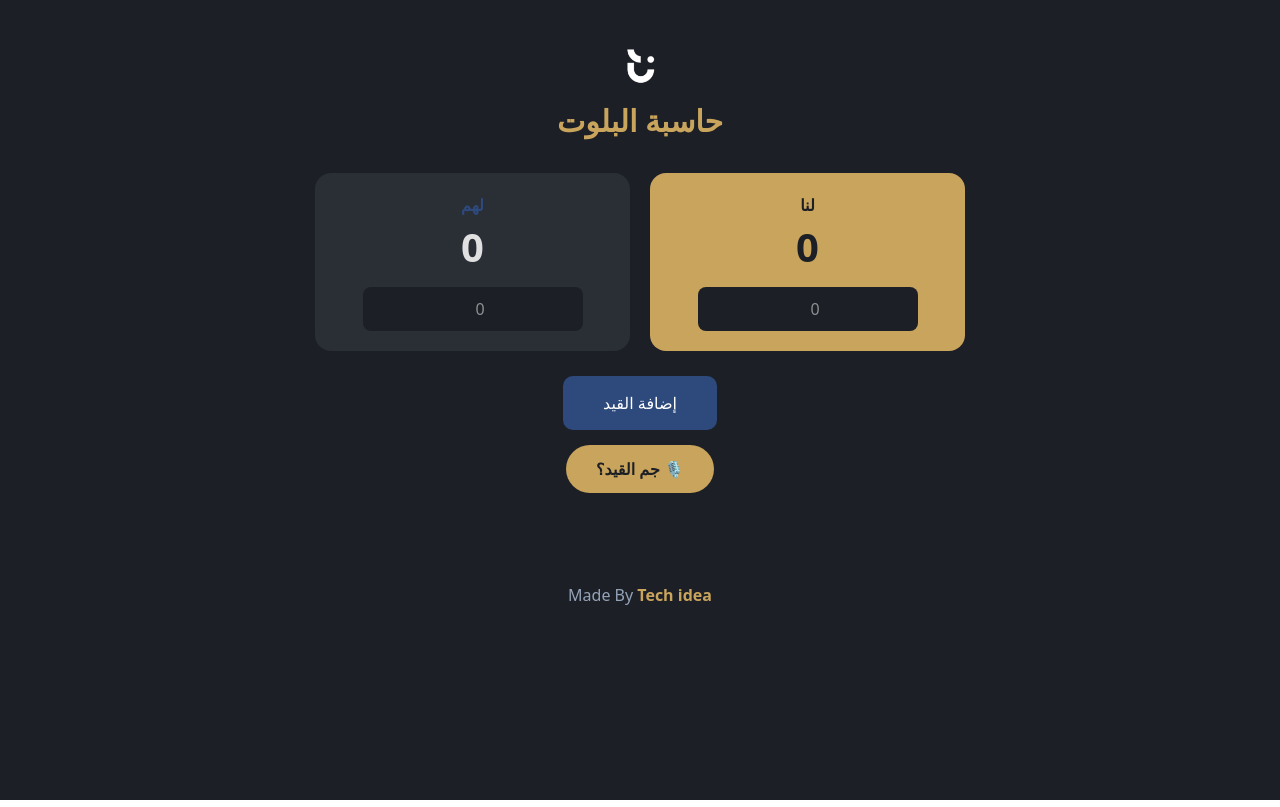
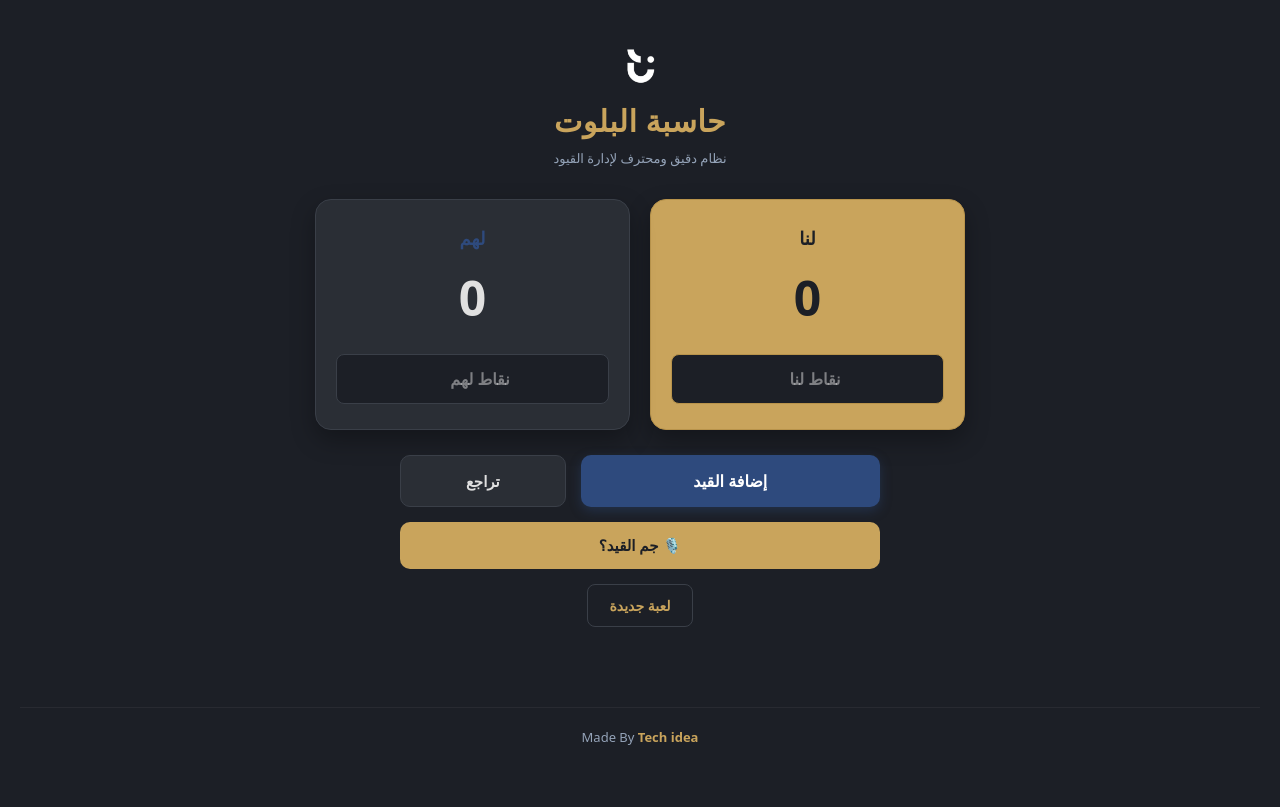
Before and after one commit to N7eS/baloot-calculator, a Next.js app: page / in a window 1280 px wide. Built offline with nearby package versions, Linux system fonts and the light colour scheme.

Commit message:
update: restore original design, add sound alerts for errors, winning announcements and record logs

```diff
--- a/app/page.tsx
+++ b/app/page.tsx
@@ -10,94 +10,239 @@ interface Round {
 export default function BalootCalculator() {
   const [usScore, setUsScore] = useState<number>(0);
   const [themScore, setThemScore] = useState<number>(0);
+
   const [usInput, setUsInput] = useState<string>('');
   const [themInput, setThemInput] = useState<string>('');
+
   const [rounds, setRounds] = useState<Round[]>([]);
+  const [errText, setErrText] = useState<string>('');
+  const [winnerMessage, setWinnerMessage] = useState<string>('');
 
   useEffect(() => {
-    const savedUs = localStorage.getItem('baloot_usScore');
-    const savedThem = localStorage.getItem('baloot_themScore');
+    const savedUsScore = localStorage.getItem('baloot_usScore');
+    const savedThemScore = localStorage.getItem('baloot_themScore');
     const savedRounds = localStorage.getItem('baloot_rounds');
-    if (savedUs) setUsScore(parseInt(savedUs));
-    if (savedThem) setThemScore(parseInt(savedThem));
+    const savedWinner = localStorage.getItem('baloot_winner');
+
+    if (savedUsScore) setUsScore(parseInt(savedUsScore));
+    if (savedThemScore) setThemScore(parseInt(savedThemScore));
     if (savedRounds) setRounds(JSON.parse(savedRounds));
+    if (savedWinner) setWinnerMessage(savedWinner);
   }, []);
 
-  // دالة النطق عند الطلب فقط (جم القيد؟)
-  const speakResult = () => {
+  const saveToStorage = (newUs: number, newThem: number, newRounds: Round[], winner: string) => {
+    localStorage.setItem('baloot_usScore', newUs.toString());
+    localStorage.setItem('baloot_themScore', newThem.toString());
+    localStorage.setItem('baloot_rounds', JSON.stringify(newRounds));
+    localStorage.setItem('baloot_winner', winner);
+  };
+
+  const speak = (text: string) => {
     if ('speechSynthesis' in window) {
       window.speechSynthesis.cancel();
-      const text = `النتيجة حالياً، لنا ${usScore} ولهم ${themScore}`;
       const utterance = new SpeechSynthesisUtterance(text);
       utterance.lang = 'ar-SA';
       window.speechSynthesis.speak(utterance);
     }
   };
 
+  const showErr = (msg: string) => {
+    setErrText(msg);
+    speak(msg);
+    setTimeout(() => setErrText(''), 5000);
+  };
+
   const handleSubmit = () => {
-    const usVal = parseInt(usInput) || 0;
-    const themVal = parseInt(themInput) || 0;
+    setErrText('');
+
+    const usVal = usInput.trim() === '' ? 0 : parseInt(usInput);
+    const themVal = themInput.trim() === '' ? 0 : parseInt(themInput);
+
+    if (isNaN(usVal) || isNaN(themVal)) {
+      showErr('الرجاء إدخال أرقام صحيحة');
+      return;
+    }
+
     if (usVal === 0 && themVal === 0) return;
 
-    const newUs = usScore + usVal;
-    const newThem = themScore + themVal;
-    const newRounds = [{us: usVal, them: themVal}, ...rounds];
+    const total = usVal + themVal;
 
-    setUsScore(newUs);
-    setThemScore(newThem);
-    setRounds(newRounds);
+    const validBalootTotals = [
+      16, 26, 36, 46, 52, 62, 66, 72, 76, 82, 86, 92, 96, 102, 106,
+      112, 116, 122, 126, 136, 142, 152, 162, 172, 212, 252, 262, 302, 352, 452, 552
+    ];
 
-    localStorage.setItem('baloot_usScore', newUs.toString());
-    localStorage.setItem('baloot_themScore', newThem.toString());
-    localStorage.setItem('baloot_rounds', JSON.stringify(newRounds));
+    if (!validBalootTotals.includes(total)) {
+      showErr(`خطأ في الحساب! مجموع النقاط (${total}) لا يوافق أي من قوانين البلوت الصحيحة.`);
+      return;
+    }
+
+    const newRound: Round = { us: usVal, them: themVal };
+    const updatedRounds = [newRound, ...rounds];
+
+    const newUsScore = usScore + usVal;
+    const newThemScore = themScore + themVal;
+
+    let newWinner = '';
+    if (newUsScore >= 152 || newThemScore >= 152) {
+      const teamName = newUsScore > newThemScore ? 'لنا' : 'لهم';
+      newWinner = `🎉 مبروك فوز فريق (${teamName}) بالجيّم!`;
+      speak(`مبروك فوز فريق ${teamName} بالجيّم`);
+    }
+
+    setUsScore(newUsScore);
+    setThemScore(newThemScore);
+    setRounds(updatedRounds);
+    setWinnerMessage(newWinner);
+
     setUsInput('');
     setThemInput('');
+
+    saveToStorage(newUsScore, newThemScore, updatedRounds, newWinner);
+  };
+
+  const handleUndo = () => {
+    if (rounds.length === 0) return;
+
+    const lastRound = rounds[0];
+    const updatedRounds = rounds.slice(1);
+
+    const newUsScore = usScore - lastRound.us;
+    const newThemScore = themScore - lastRound.them;
+
+    setUsScore(newUsScore);
+    setThemScore(newThemScore);
+    setRounds(updatedRounds);
+    setWinnerMessage('');
+    setErrText('');
+
+    saveToStorage(newUsScore, newThemScore, updatedRounds, '');
   };
 
   const resetGame = () => {
-    setUsScore(0); setThemScore(0); setRounds([]);
-    localStorage.clear();
+    setUsScore(0);
+    setThemScore(0);
+    setUsInput('');
+    setThemInput('');
+    setRounds([]);
+    setErrText('');
+    setWinnerMessage('');
+
+    localStorage.removeItem('baloot_usScore');
+    localStorage.removeItem('baloot_themScore');
+    localStorage.removeItem('baloot_rounds');
+    localStorage.removeItem('baloot_winner');
   };
 
   return (
-    <div style={{ minHeight: '100vh', background: '#1C1F26', color: '#E0E0E0', padding: '40px 20px', textAlign: 'center', direction: 'rtl', fontFamily: 'system-ui' }}>
-      {/* اللوجو والعنوان */}
-      <div style={{ marginBottom: '30px' }}>
-        <Image src="/logo.png" alt="Logo" width={48} height={48} style={{ margin: '0 auto', display: 'block' }} />
-        <h1 style={{ fontSize: '30px', fontWeight: '800', color: '#C9A45C', marginTop: '10px' }}>حاسبة البلوت</h1>
+    <div style={{
+      minHeight: '100vh',
+      background: '#1C1F26',
+      color: '#E0E0E0',
+      padding: '40px 20px',
+      textAlign: 'center',
+      fontFamily: 'system-ui, -apple-system, sans-serif',
+      direction: 'rtl',
+      display: 'flex',
+      flexDirection: 'column',
+      justifyContent: 'space-between'
+    }}>
+
+      <div>
+        <div style={{ marginBottom: '30px', display: 'flex', flexDirection: 'column', alignItems: 'center' }}>
+          <div style={{ marginBottom: '10px' }}>
+            <Image src="/logo.png" alt="Logo" width={48} height={48} style={{ objectFit: 'contain' }} />
+          </div>
+          <h1 style={{ fontSize: '30px', fontWeight: '800', color: '#C9A45C', letterSpacing: '0.5px' }}>حاسبة البلوت</h1>
+          <p style={{ fontSize: '13px', color: '#94a3b8', fontWeight: '400', marginTop: '6px' }}>نظام دقيق ومحترف لإدارة القيود</p>
+        </div>
+
+        {errText && (
+          <div style={{ background: 'rgba(220, 38, 38, 0.15)', border: '1px solid #ef4444', color: '#fca5a5', padding: '14px 20px', borderRadius: '10px', fontWeight: 'bold', maxWidth: '500px', margin: '0 auto 20px', fontSize: '14px' }}>
+            ⚠️ {errText}
+          </div>
+        )}
+
+        {winnerMessage && (
+          <div style={{ background: 'rgba(46, 74, 125, 0.3)', border: '1px solid #2E4A7D', color: '#C9A45C', padding: '16px', borderRadius: '12px', fontWeight: '800', fontSize: '18px', maxWidth: '500px', margin: '0 auto 20px' }}>
+            {winnerMessage}
+          </div>
+        )}
+
+        <div style={{ display: 'flex', justifyContent: 'center', gap: '20px', marginBottom: '25px', maxWidth: '650px', margin: '0 auto 25px' }}>
+
+          <div style={{ background: '#C9A45C', padding: '25px 20px', borderRadius: '16px', border: '1px solid #b8934b', flex: 1, boxShadow: '0 10px 25px rgba(0,0,0,0.3)' }}>
+            <h3 style={{ color: '#1C1F26', fontSize: '18px', marginBottom: '10px', fontWeight: '800' }}>لنا</h3>
+            <div style={{ fontSize: '48px', fontWeight: '900', marginBottom: '20px', color: '#1C1F26' }}>{usScore}</div>
+            <input
+              type="number"
+              placeholder="نقاط لنا"
+              value={usInput}
+              onChange={(e) => setUsInput(e.target.value)}
+              style={{ width: '100%', padding: '12px', borderRadius: '8px', border: '1px solid #b8934b', background: '#1C1F26', color: '#E0E0E0', textAlign: 'center', fontSize: '16px', fontWeight: 'bold', outline: 'none' }}
+            />
+          </div>
+
+          <div style={{ background: '#2A2E35', padding: '25px 20px', borderRadius: '16px', border: '1px solid #3A3F48', flex: 1, boxShadow: '0 10px 25px rgba(0,0,0,0.3)' }}>
+            <h3 style={{ color: '#2E4A7D', fontSize: '18px', marginBottom: '10px', fontWeight: '700' }}>لهم</h3>
+            <div style={{ fontSize: '48px', fontWeight: '900', marginBottom: '20px', color: '#E0E0E0' }}>{themScore}</div>
+            <input
+              type="number"
+              placeholder="نقاط لهم"
+              value={themInput}
+              onChange={(e) => setThemInput(e.target.value)}
+              style={{ width: '100%', padding: '12px', borderRadius: '8px', border: '1px solid #3A3F48', background: '#1C1F26', color: '#E0E0E0', textAlign: 'center', fontSize: '16px', fontWeight: 'bold', outline: 'none' }}
+            />
+          </div>
+
+        </div>
+
+        <div style={{ display: 'flex', justifyContent: 'center', gap: '15px', maxWidth: '480px', margin: '0 auto 15px' }}>
+          <button onClick={handleSubmit} style={{ flex: 2, padding: '14px', background: '#2E4A7D', color: '#FFFFFF', border: 'none', borderRadius: '10px', fontWeight: '700', fontSize: '16px', cursor: 'pointer', boxShadow: '0 4px 12px rgba(46,74,125,0.4)' }}>
+            إضافة القيد
+          </button>
+          <button onClick={handleUndo} style={{ flex: 1, padding: '14px', background: '#2A2E35', color: '#E0E0E0', border: '1px solid #3A3F48', borderRadius: '10px', fontWeight: '600', fontSize: '15px', cursor: 'pointer' }}>
+            تراجع
+          </button>
+        </div>
+
+        <div style={{ maxWidth: '480px', margin: '0 auto 15px' }}>
+          <button onClick={() => speak(`النتيجة حالياً، لنا ${usScore} ولهم ${themScore}`)} style={{ width: '100%', padding: '12px', background: '#C9A45C', color: '#1C1F26', border: 'none', borderRadius: '10px', fontWeight: '800', fontSize: '15px', cursor: 'pointer' }}>
+            🎙️ جم القيد؟
+          </button>
+        </div>
+
+        <button onClick={resetGame} style={{ padding: '10px 22px', background: 'transparent', color: '#C9A45C', border: '1px solid #3A3F48', borderRadius: '8px', fontWeight: '600', fontSize: '14px', cursor: 'pointer', marginBottom: '30px' }}>
+          لعبة جديدة
+        </button>
+
+        {rounds.length > 0 && (
+          <div style={{ maxWidth: '480px', margin: '0 auto', background: '#2A2E35', borderRadius: '14px', border: '1px solid #3A3F48', padding: '15px', textAlign: 'right' }}>
+            <h4 style={{ fontSize: '15px', color: '#C9A45C', marginBottom: '12px', textAlign: 'center', fontWeight: '700' }}>سجل الجولات السابقة</h4>
+            <div style={{ display: 'flex', flexDirection: 'column', gap: '8px', maxHeight: '200px', overflowY: 'auto' }}>
+              {rounds.map((round, index) => {
+                const roundNum = rounds.length - index;
+                return (
+                  <div key={index} style={{ display: 'flex', justifyContent: 'space-between', padding: '10px 14px', background: '#1C1F26', borderRadius: '8px', border: '1px solid #3A3F48', fontSize: '14px' }}>
+                    <span style={{ color: '#94a3b8', fontWeight: 'bold' }}>جولة {roundNum}</span>
+                    <div style={{ display: 'flex', gap: '20px' }}>
+                      <span style={{ color: '#C9A45C' }}>لنا: <b>{round.us}</b></span>
+                      <span style={{ color: '#E0E0E0' }}>لهم: <b>{round.them}</b></span>
+                    </div>
+                  </div>
+                );
+              })}
+            </div>
+          </div>
+        )}
+
       </div>
 
-      {/* مربعات النتيجة */}
-      <div style={{ display: 'flex', gap: '20px', justifyContent: 'center', maxWidth: '650px', margin: '0 auto 25px' }}>
-        <div style={{ background: '#C9A45C', padding: '20px', borderRadius: '16px', flex: 1 }}>
-          <h3 style={{ color: '#1C1F26', fontWeight: '800' }}>لنا</h3>
-          <div style={{ fontSize: '40px', fontWeight: '900', color: '#1C1F26' }}>{usScore}</div>
-          <input type="number" value={usInput} onChange={(e) => setUsInput(e.target.value)} placeholder="0" style={{ width: '80%', padding: '10px', borderRadius: '8px', border: 'none', background: '#1C1F26', color: '#FFF', textAlign: 'center', marginTop: '10px' }} />
-        </div>
-        <div style={{ background: '#2A2E35', padding: '20px', borderRadius: '16px', flex: 1 }}>
-          <h3 style={{ color: '#2E4A7D', fontWeight: '800' }}>لهم</h3>
-          <div style={{ fontSize: '40px', fontWeight: '900' }}>{themScore}</div>
-          <input type="number" value={themInput} onChange={(e) => setThemInput(e.target.value)} placeholder="0" style={{ width: '80%', padding: '10px', borderRadius: '8px', border: 'none', background: '#1C1F26', color: '#FFF', textAlign: 'center', marginTop: '10px' }} />
-        </div>
-      </div>
+      <footer style={{ marginTop: '50px', padding: '20px', borderTop: '1px solid rgba(255,255,255,0.05)', fontSize: '13px', textAlign: 'center' }}>
+        <span style={{ color: '#94a3b8' }}>Made By </span>
+        <a href="https://na9er.net" target="_blank" rel="noopener noreferrer" style={{ color: '#C9A45C', fontWeight: '700', textDecoration: 'none' }}>Tech idea</a>
+      </footer>
 
-      {/* الأزرار */}
-      <button onClick={handleSubmit} style={{ padding: '15px 40px', background: '#2E4A7D', color: '#FFF', border: 'none', borderRadius: '10px', cursor: 'pointer', marginBottom: '15px' }}>إضافة القيد</button>
-      <br />
-      <button onClick={speakResult} style={{ padding: '12px 30px', background: '#C9A45C', color: '#1C1F26', borderRadius: '50px', fontWeight: 'bold', border: 'none', cursor: 'pointer', marginBottom: '20px' }}>🎙️ جم القيد؟</button>
-
-      {/* سجل الجولات */}
-      {rounds.length > 0 && (
-        <div style={{ maxWidth: '480px', margin: '0 auto', background: '#2A2E35', padding: '15px', borderRadius: '14px' }}>
-          <h4 style={{ color: '#C9A45C' }}>سجل الجولات</h4>
-          {rounds.map((r, i) => <div key={i} style={{ borderBottom: '1px solid #333', padding: '5px' }}>لنا: {r.us} | لهم: {r.them}</div>)}
-        </div>
-      )}
-
-      <footer style={{ marginTop: '50px', padding: '20px' }}>
-        <span style={{ color: '#94a3b8' }}>Made By </span>
-        <a href="https://na9er.net" target="_blank" style={{ color: '#C9A45C', fontWeight: '700' }}>Tech idea</a>
-      </footer>
     </div>
   );
 }
```
